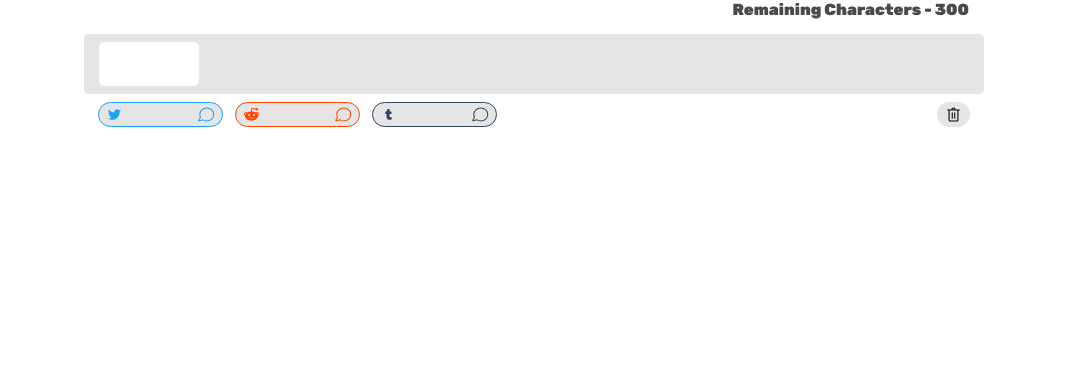
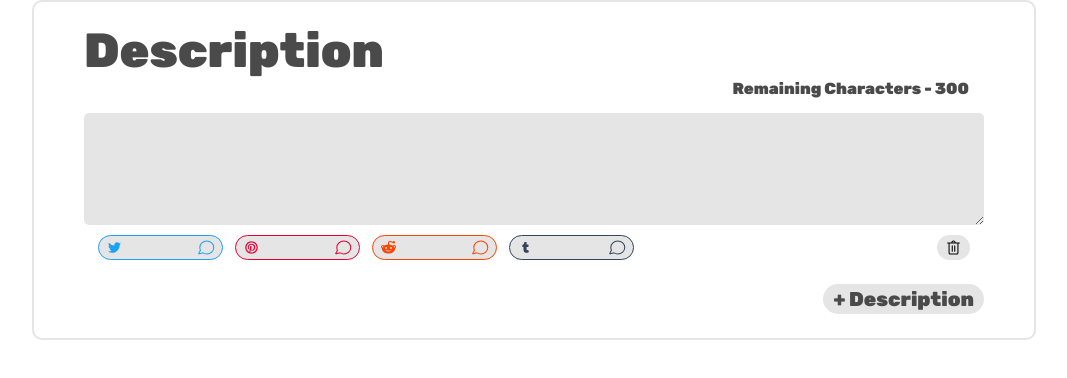
Before and after one commit to EvanBacon2/Artpostr, a React (Create React App) app: page / in a window 1280 px wide. Shown: the top 378 px of the page, without its empty margins (106-1173 px from the left). Built offline with nearby package versions, Linux system fonts and the light colour scheme.

Commit message:
Added UI for BasicComponentGroup

```diff
--- /dev/null
+++ b/src/css/AddComponentButton.css
@@ -0,0 +1,16 @@
+.add-component {
+    --scale: 2;
+    font-size: calc(1em * var(--scale));
+    font-family: "Rubik", sans-serif;
+    background-color: var(--light-gray);
+    color: var(--text);
+    border: none;
+    border-radius: calc(5em / var(--scale));
+
+    width: fit-content;
+    height: fit-content;
+    padding: calc(.3em / var(--scale)) calc(1em / var(--scale));
+    margin-top: calc(2.4em / var(--scale));
+
+    align-self: end;
+}
--- a/src/css/BasicComponent.css
+++ b/src/css/BasicComponent.css
@@ -28,7 +28,7 @@
 
     width: 90em;
     margin: auto;
-    padding: .8em 1.4em;
+    padding: .8em 1.4em 0em;
 
     box-sizing: border-box;
 
--- /dev/null
+++ b/src/css/BasicComponentGroup.css
@@ -0,0 +1,26 @@
+.basic-component-group {
+    display: flex;
+    flex-direction: column;
+
+    width: 90em;
+    padding: 2em 5em 2.4em;
+
+    border: .2em solid var(--light-gray);
+    border-radius: 1em;
+}
+
+.group-title {
+    font-size: 4.8rem;
+    font-family: "Rubik", sans-serif;
+    color: var(--text);
+    align-self: start;
+
+    margin: 0;
+}
+
+.component-list {
+    display: flex;
+    flex-direction: column;
+    gap: 3em;
+    align-self: center;
+}
--- /dev/null
+++ b/src/js/AddComponentButton.js
@@ -0,0 +1,9 @@
+import "../css/AddComponentButton.css"
+
+const AddComponentButton = ({ type }) => {
+    return (
+        <button className="add-component">+ {type}</button>
+    );
+}
+
+export default AddComponentButton
--- a/src/js/App.js
+++ b/src/js/App.js
@@ -1,15 +1,12 @@
 import '../css/App.css';
 import "../css/Colors.css"
 
-import SiteButton from './SiteButton.js'
-import ApplyButton from './ApplyButton.js'
-import BasicComponent from './BasicComponent.js'
-import DeleteComponentButton from './DeleteComponentButton.js'
+import BasicComponentGroup from './BasicComponentGroup.js'
 
 function App() {
   return (
       <div className="App">
-          <BasicComponent type="tag" />
+          <BasicComponentGroup type="Description" />
       </div>
   );
 }
--- a/src/js/BasicComponent.js
+++ b/src/js/BasicComponent.js
@@ -18,7 +18,6 @@ import "../css/BasicComponent.css"
  */
 const BasicComponent = ({ type }) => {
     const [input, setInput] = useState("")
-    const [componentCount, setComponentCount] = useState(1)
 
     const inputCallback = (newInput) => {
         setInput(newInput)
@@ -26,13 +25,13 @@ const BasicComponent = ({ type }) => {
 
     const inputField = () => {
         switch (type) {
-            case "title":
+            case "Title":
                 return <TitleInput inputCallback={inputCallback} />
-            case "description":
+            case "Description":
                 return <MultiLineInput inputCallback={inputCallback} />
-            case "tag":
+            case "Tag":
                 return <TagGroup inputCallback={inputCallback} />
-            case "alt-text":
+            case "Alt Text":
                 return <MultiLineInput inputCallback={inputCallback} />
             default:
                 return <div />
--- a/src/js/BasicComponentGroup.js
+++ b/src/js/BasicComponentGroup.js
@@ -1,13 +1,21 @@
+import { useState, useEffect } from 'react'
+
 import BasicComponent from "../js/BasicComponent.js"
+import AddComponentButton from "../js/AddComponentButton.js"
+
+import "../css/BasicComponentGroup.css"
 
 const BasicComponentGroup = ({ type }) => {
-
+    const [componentCount, setComponentCount] = useState(1)
+    const [componentList, setComponentList] = useState([<BasicComponent type={type} />])
 
     return (
-        <div>
-            {/*title*/}
-            {/*list of basic components*/}
-            {/*add component button*/}
+        <div className="basic-component-group">
+            <h1 className="group-title">{type}</h1>
+            <div className="component-list">
+                {componentList}
+            </div>
+            <AddComponentButton type={type} />
         </div>
     );
 }
```
